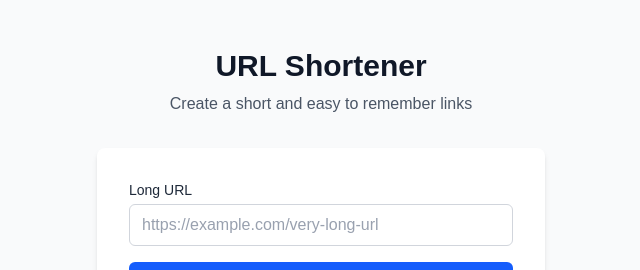
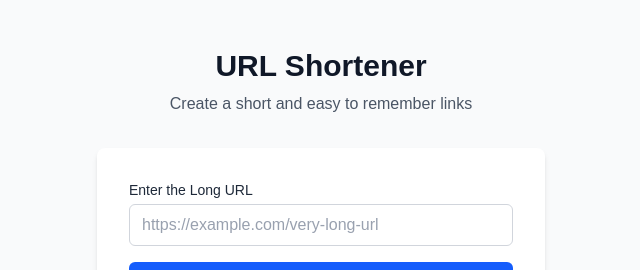
Before and after one commit to dominic-source/indicina_shortUrl_front, a Next.js app: page / in a window 1280 px wide. Shown: the top 270 px of the page, without its empty margins (319-959 px from the left). Built offline with nearby package versions, Linux system fonts and the light colour scheme; no server answers.

Commit message:
fix: update create Url forms and style codebase

```diff
--- a/src/app/page.tsx
+++ b/src/app/page.tsx
@@ -1,32 +1,32 @@
-'use client';
+"use client";
 
-import { useState } from 'react';
-import CreateUrlForm from '../components/CreateUrlForm';
-import Link from 'next/link';
+import { useState } from "react";
+import CreateUrlForm from "../components/CreateUrlForm";
+import Link from "next/link";
 
 export default function Home() {
   const [refreshKey, setRefreshKey] = useState(0);
 
   const handleSuccess = () => {
-    // This will trigger a refresh of the form
-    setRefreshKey(prev => prev + 1);
+    setRefreshKey((prev) => prev + 1);
   };
 
   return (
     <main className="min-h-screen bg-gray-50 py-12">
       <div className="container mx-auto px-4">
         <div className="text-center mb-8">
-          <h1 className="text-3xl font-bold text-gray-900 mb-2">URL Shortener</h1>
-          <p className="text-gray-600">Create a short and easy to remember links</p>
+          <h1 className="text-3xl font-bold text-gray-900 mb-2">
+            URL Shortener
+          </h1>
+          <p className="text-gray-600">
+            Create a short and easy to remember links
+          </p>
         </div>
 
         <CreateUrlForm key={refreshKey} onSuccess={handleSuccess} />
 
         <div className="mt-8 text-center">
-          <Link
-            href="/urls"
-            className="text-blue-600 hover:underline"
-          >
+          <Link href="/urls" className="text-blue-600 hover:underline">
             View all your short URLs →
           </Link>
         </div>
--- a/src/app/urls/page.tsx
+++ b/src/app/urls/page.tsx
@@ -1,5 +1,5 @@
-import UrlList from '../../components/UrlList';
-import Link from 'next/link';
+import UrlList from "../../components/UrlList";
+import Link from "next/link";
 
 export default function UrlsPage() {
   return (
--- a/src/components/CreateUrlForm.tsx
+++ b/src/components/CreateUrlForm.tsx
@@ -1,13 +1,19 @@
-'use client';
+"use client";
 
-import { useState } from 'react';
-import { createShortUrl } from '@/lib/apiClient';
+import { useEffect, useRef, useState } from "react";
+import { createShortUrl } from "@/lib/apiClient";
 
-export default function CreateUrlForm({ onSuccess }: { onSuccess: () => void }) {
-  const [longUrl, setLongUrl] = useState('');
+export default function CreateUrlForm({
+  onSuccess,
+}: {
+  onSuccess: () => void;
+}) {
+  const [longUrl, setLongUrl] = useState("");
   const [shortUrl, setShortUrl] = useState<string | null>(null);
   const [isLoading, setIsLoading] = useState(false);
   const [error, setError] = useState<string | null>(null);
+
+  const timeoutRef = useRef<NodeJS.Timeout | null>(null);
 
   const handleSubmit = async (e: React.FormEvent) => {
     e.preventDefault();
@@ -17,22 +23,39 @@ export default function CreateUrlForm({ onSuccess }: { onSuccess: () => void })
     setError(null);
 
     try {
-      const result = await createShortUrl({ body: {longUrl} });
+      const result = await createShortUrl({ body: { longUrl } });
       setShortUrl(result.shortUrl);
-      onSuccess();
+      setLongUrl("");
+      timeoutRef.current = setTimeout(() => {
+        onSuccess();
+        setShortUrl(null);
+      }, 30000);
     } catch (err) {
-      setError(err instanceof Error ? err.message : 'An unknown error occurred');
+      setError(
+        err instanceof Error ? err.message : "An unknown error occurred",
+      );
     } finally {
       setIsLoading(false);
     }
   };
 
+  useEffect(() => {
+    return () => {
+      if (timeoutRef.current) {
+        clearTimeout(timeoutRef.current);
+      }
+    };
+  }, []);
+
   return (
     <div className="max-w-md mx-auto p-8 bg-white rounded-lg shadow-md">
       <form onSubmit={handleSubmit}>
         <div className="mb-4">
-          <label htmlFor="longUrl" className="block text-sm font-medium text-gray-800 mb-1">
-            Long URL
+          <label
+            htmlFor="longUrl"
+            className="block text-sm font-medium text-gray-800 mb-1"
+          >
+            Enter the Long URL
           </label>
           <input
             type="url"
@@ -40,7 +63,7 @@ export default function CreateUrlForm({ onSuccess }: { onSuccess: () => void })
             value={longUrl}
             onChange={(e) => setLongUrl(e.target.value)}
             placeholder="https://example.com/very-long-url"
-            className="w-full px-3 py-2 border border-gray-300 rounded-md focus:outline-none focus:ring-2 focus:ring-blue-500 placeholder-gray-400"
+            className="text-gray-700 w-full px-3 py-2 border border-gray-300 rounded-md focus:outline-none focus:ring-2 focus:ring-blue-500 placeholder-gray-400"
             required
           />
         </div>
@@ -49,7 +72,7 @@ export default function CreateUrlForm({ onSuccess }: { onSuccess: () => void })
           disabled={isLoading}
           className="w-full bg-blue-600 text-white py-2 px-4 rounded-md hover:bg-blue-700 focus:outline-none focus:ring-2 focus:ring-blue-500 focus:ring-offset-2 disabled:opacity-50"
         >
-          {isLoading ? 'Creating...' : 'Shorten URL'}
+          {isLoading ? "Creating..." : "Shorten URL"}
         </button>
       </form>
 
--- a/src/components/UrlItem.tsx
+++ b/src/components/UrlItem.tsx
@@ -1,6 +1,6 @@
-import Link from 'next/link';
-import { UrlEntryType } from '../lib/types';
-import { formatDistanceToNow } from 'date-fns';
+import Link from "next/link";
+import { UrlEntryType } from "../lib/types";
+import { formatDistanceToNow } from "date-fns";
 
 export default function UrlItem({ url }: { url: UrlEntryType }) {
   return (
@@ -8,7 +8,8 @@ export default function UrlItem({ url }: { url: UrlEntryType }) {
       <div className="flex justify-between items-start">
         <div className="flex-1 min-w-0">
           <p className="text-sm text-gray-500 mb-1">
-            Created {formatDistanceToNow(new Date(url.createdAt), { addSuffix: true })}
+            Created{" "}
+            {formatDistanceToNow(new Date(url.createdAt), { addSuffix: true })}
           </p>
           <p className="text-lg font-medium text-gray-900 truncate mb-1">
             {url.longUrl}
@@ -23,13 +24,13 @@ export default function UrlItem({ url }: { url: UrlEntryType }) {
               {url.shortUrl}
             </Link>
             <span className="text-xs bg-red-400 px-2 py-1 rounded">
-              {url.visits} {parseInt(url.visits) === 1 ? 'visit' : 'visits'}
+              {url.visits} {parseInt(url.visits) === 1 ? "visit" : "visits"}
             </span>
           </div>
         </div>
         <button
           onClick={() => navigator.clipboard.writeText(url.shortUrl)}
-          className="ml-2 p-2 text-gray-400 hover:text-gray-600"
+          className="ml-2 p-2 text-gray-400 hover:text-gray-600 hover:bg-gray-100 rounded transition-colors duration-200 cursor-pointer"
           title="Copy to clipboard"
         >
           ⎘
```
Also changed, not shown: src/components/UrlList.tsx (+15 -16 lines), src/lib/types.ts (line endings or trailing spaces), 1 other file (tests, documents, lock files or other folders).
